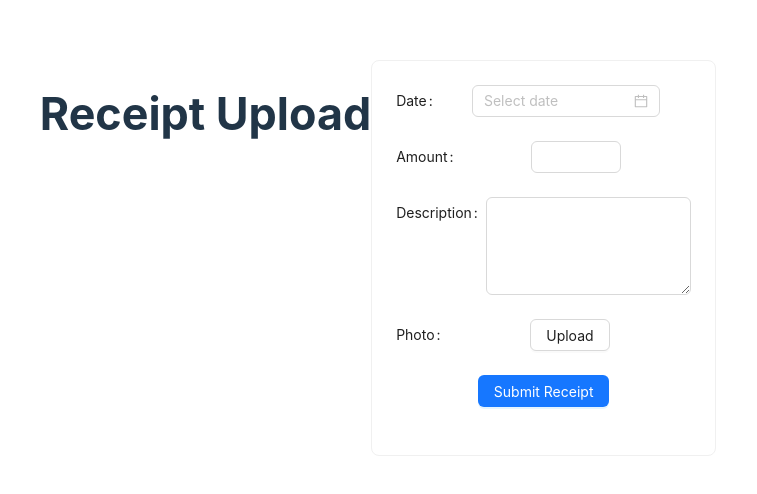
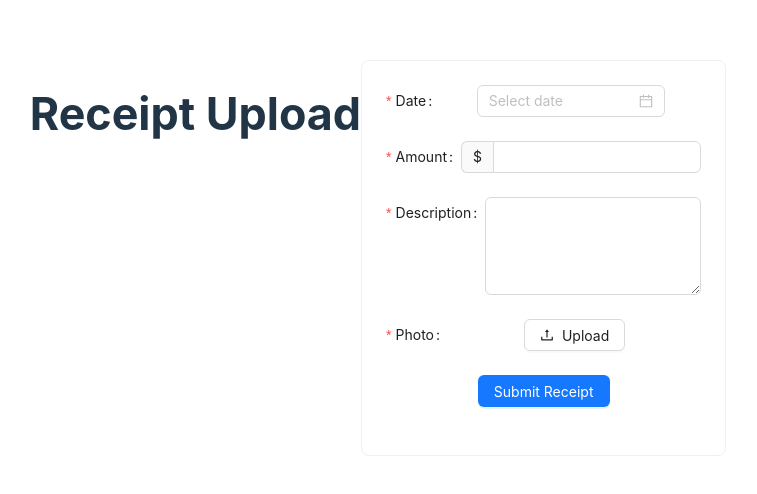
Before and after one commit to tikkikkit21/ReceiptUploadTool, a React app in the folder frontend/: page / in a window 1280 px wide. Shown: the part 142-636 px from the top of the page, without its empty margins (262-1019 px from the left). Built offline with nearby package versions, Linux system fonts and the light colour scheme; the HTML template or start-up script is replaced by a standard one.

Commit message:
Add form rules

```diff
--- a/frontend/src/App.tsx
+++ b/frontend/src/App.tsx
@@ -1,4 +1,5 @@
 import { Row, Col, Card, Form, Button, DatePicker, InputNumber, Input, Upload } from 'antd';
+import { UploadOutlined } from '@ant-design/icons';
 import './App.css';
 import api from './api';
 
@@ -27,6 +28,12 @@ function App() {
             <Form.Item
                 label='Date'
                 name='date'
+                rules={[
+                    {
+                        required: true,
+                        message: 'Please select a date!',
+                    },
+                ]}
             >
                 <DatePicker />
             </Form.Item>
@@ -34,23 +41,52 @@ function App() {
             <Form.Item
                 label='Amount'
                 name='amount'
+                rules={[
+                    {
+                        required: true,
+                        message: 'Please enter the amount!',
+                    },
+                    {
+                        type: 'number',
+                        min: 0,
+                        message: 'Amount must be a positive number!',
+                    },
+                ]}
             >
-                <InputNumber />
+                <InputNumber addonBefore='$' />
             </Form.Item>
 
             <Form.Item
                 label='Description'
                 name='description'
+                rules={[
+                    {
+                        required: true,
+                        message: 'Please enter a description!',
+                    }
+                ]}
             >
-                <Input.TextArea rows={4} />
+                <Input.TextArea
+                    rows={4}
+                    allowClear
+                />
             </Form.Item>
 
             <Form.Item
                 label='Photo'
                 name='photo'
+                rules={[
+                    {
+                        required: true,
+                        message: 'Please upload a photo!',
+                    }
+                ]}
             >
-                <Upload beforeUpload={() => false}>
-                    <Button>
+                <Upload
+                    beforeUpload={() => false}
+                    accept="image/*"
+                >
+                    <Button icon={<UploadOutlined />}>
                         Upload
                     </Button>
                 </Upload>
```
